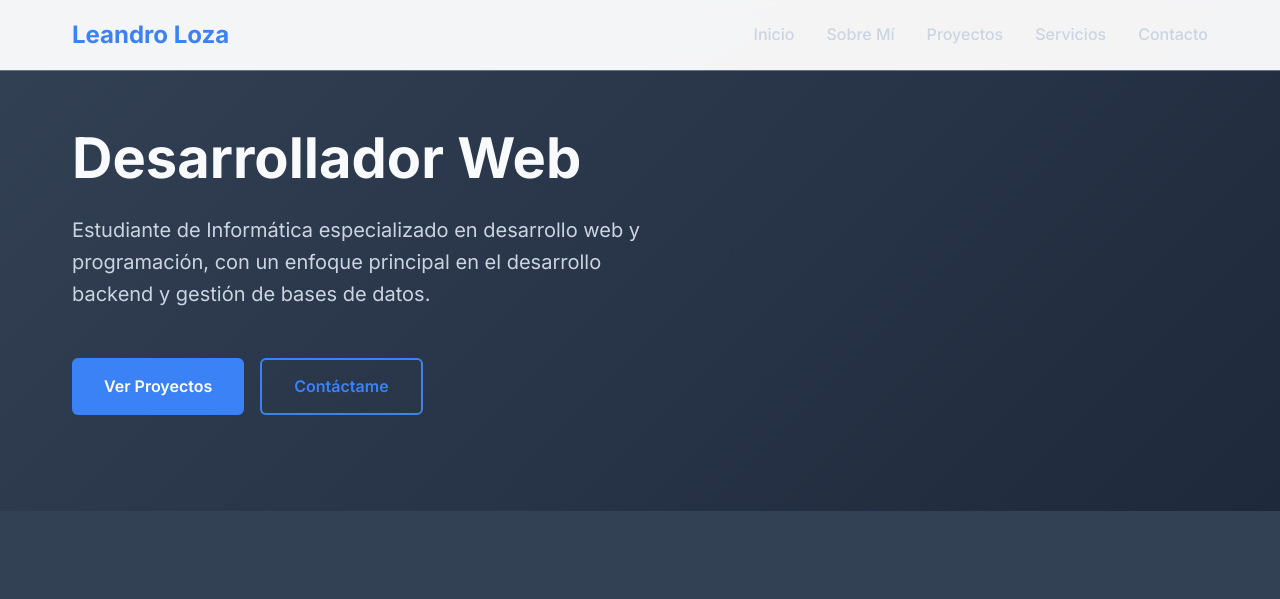
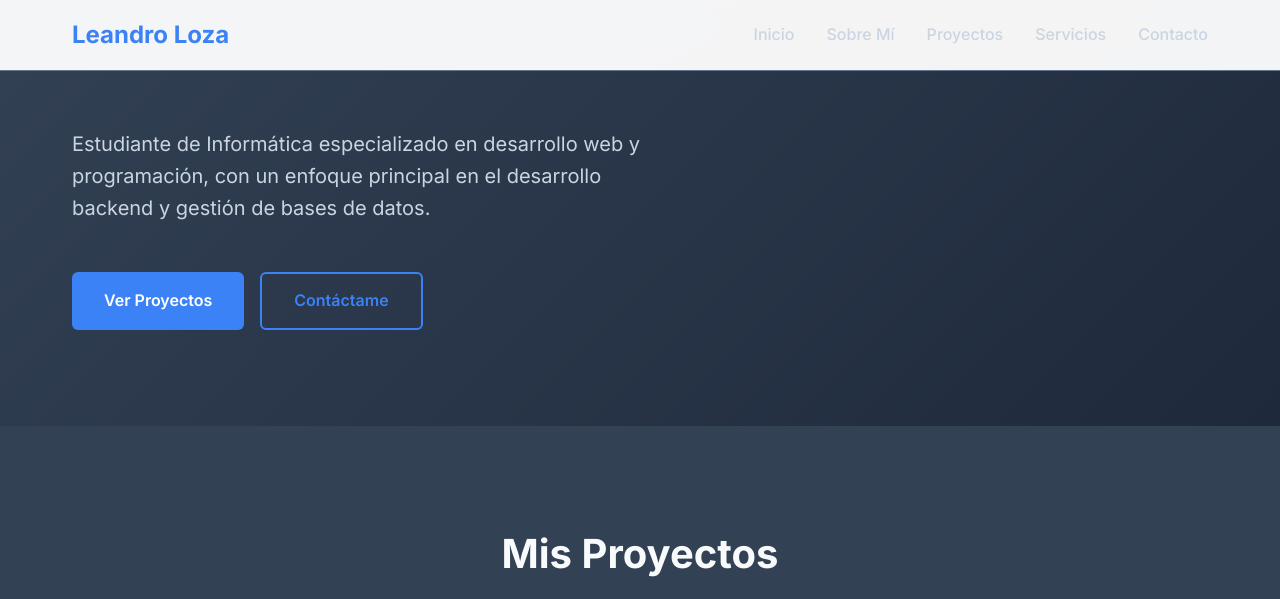
Before and after one commit to lozalen341/Portfolio, a plain HTML site: page index.html in a window 1280 px wide. Shown: the top 599 px of the page. Drawn offline with Linux system fonts and the light colour scheme.

Commit message:
Update index.html

```diff
--- a/index.html
+++ b/index.html
@@ -35,7 +35,7 @@
         <div class="container">
             <div class="hero-content">
                 <!-- <div class="hero-subtitle">Desarrollador Web</div> -->
-                <h1 class="hero-title">Desarrollador Web</h1>
+                <!-- <h1 class="hero-title">Desarrollador Web</h1> -->
                 <p class="hero-description">
                     Estudiante de Informática especializado en desarrollo web y programación, con un enfoque principal en el desarrollo backend y gestión de bases de datos.
                 </p>
```
